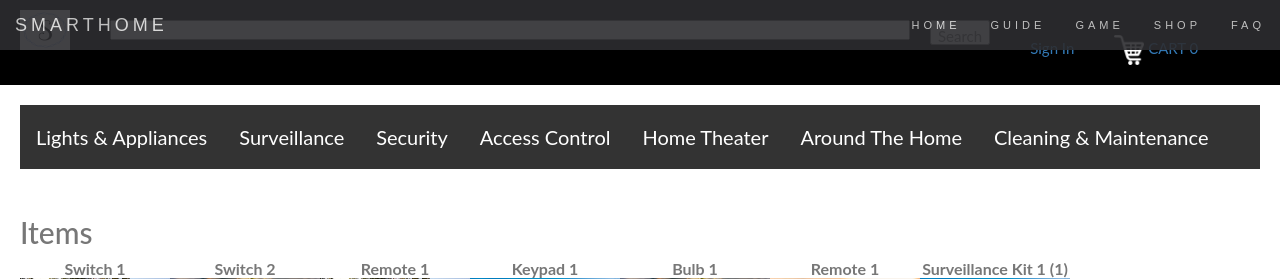
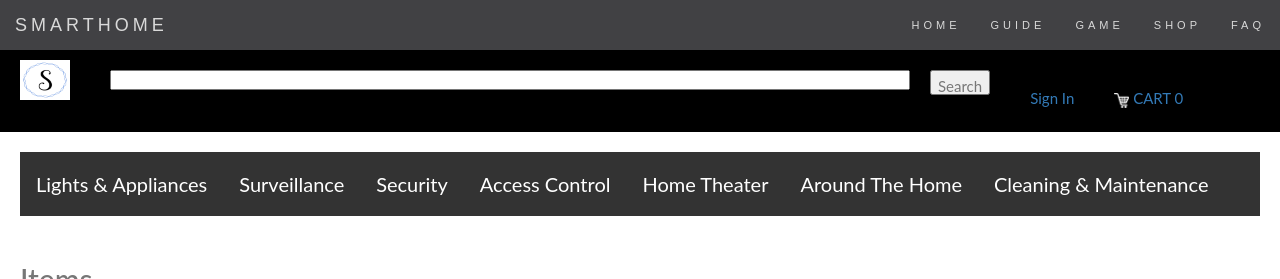
Before and after one commit to swamhtettun/OOPP, a Flask app: page /shop/ in a window 1280 px wide. Shown: the top 279 px of the page. Run offline with Flask 2, Linux system fonts and the light colour scheme; data comes from the database, SQL or seed files in the repository; some libraries are stand-ins or nearby versions.

Commit message:
added margin-top

```diff
--- a/static/css/topStyle.css
+++ b/static/css/topStyle.css
@@ -12,6 +12,7 @@
 	background-color: black;
 	display: inline-block;
 	width: 100%;
+	margin-top: 50px;
 }
 
 #searchBox {
@@ -90,7 +91,7 @@
 	float: left;
 }
 
-#cartIcon {
+#kartIcon {
 	height: 30px;
 	width: 30px;
 }
```
